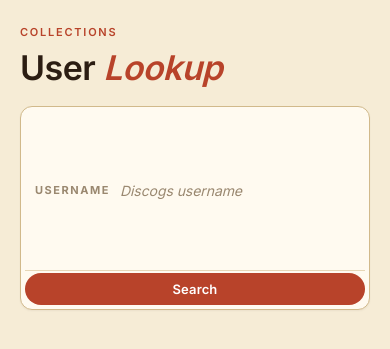
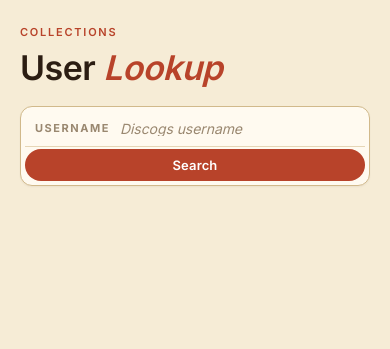
Before and after one commit to nhaseous/discogs-toolkit-app, a Flask app: page /lookup in a window 390 px wide. Shown: the top 349 px of the page. Run offline with Flask 2, Linux system fonts and the light colour scheme.

Commit message:
fix mobile layout bug with search bar

```diff
--- a/static/css/components.css
+++ b/static/css/components.css
@@ -154,11 +154,34 @@
         gap: 0;
     }
 
-    .search-bar input[type="text"] { font-size: 14px; padding: 0; line-height: 1.2; }
+    .search-bar input[type="text"] {
+        -webkit-appearance: none;
+        appearance: none;
+        font-size: 14px;
+        padding: 0;
+        line-height: 1;
+        height: 14px;
+        min-height: 0;
+        max-height: 14px;
+        box-shadow: none;
+        background: transparent;
+    }
+
+    .search-bar-label { line-height: 1; }
 
     .search-bar-divider { display: none; }
     .search-bar-icon    { display: none; }
-    .search-bar-segment { padding: 6px 10px; border-bottom: 1px solid var(--rule); align-items: center; }
+    .search-bar-segment {
+        padding: 5px 10px;
+        border-bottom: 1px solid var(--rule);
+        align-items: center;
+        flex: 0 0 36px;
+        height: 36px;
+        min-height: 0;
+        max-height: 36px;
+        overflow: hidden;
+        line-height: 1;
+    }
     .search-bar-toggle  { padding: 6px 10px; font-size: 13px; }
     .search-bar-submit  { padding: 8px; margin: 2px 0 0; font-size: 13px; justify-content: center; }
 }
--- a/static/css/results.css
+++ b/static/css/results.css
@@ -438,9 +438,22 @@
     position: sticky;
     top: 0;
     z-index: 10;
+    min-width: 0;
+    max-width: 100%;
 }
 
-.lookup-tabs, .rec-tabs { display: flex; }
+.lookup-tabs, .rec-tabs {
+    display: flex;
+    flex: 1 1 auto;
+    min-width: 0;
+    overflow-x: auto;
+    overflow-y: hidden;
+    scrollbar-width: none;
+    -webkit-overflow-scrolling: touch;
+}
+
+.lookup-tabs::-webkit-scrollbar,
+.rec-tabs::-webkit-scrollbar { display: none; }
 
 .lookup-tab, .rec-tab {
     font: inherit;
@@ -454,6 +467,8 @@
     margin-bottom: -1px;
     cursor: pointer;
     letter-spacing: 0.01em;
+    flex-shrink: 0;
+    white-space: nowrap;
 
     &:hover { color: var(--rust); }
 
@@ -469,6 +484,7 @@
     align-items: center;
     gap: 10px;
     padding-bottom: 8px;
+    flex-shrink: 0;
 }
 
 .pag-select { position: relative; }
```
